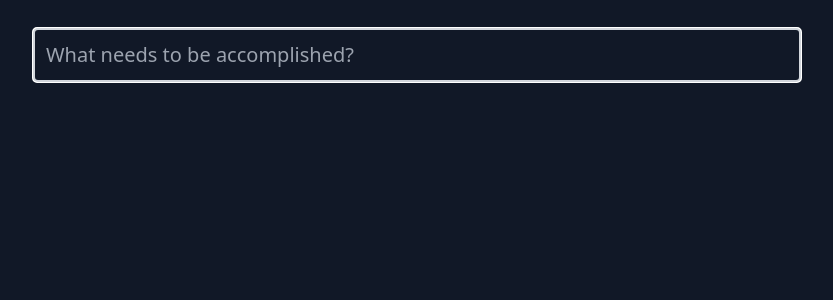
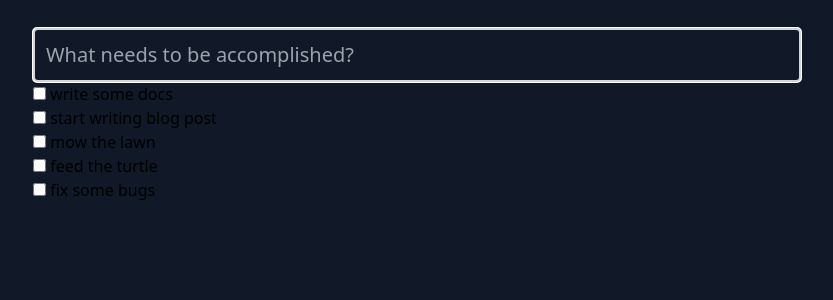
Before and after one commit to vivek700/tick-box, a SvelteKit app: page / in a window 1280 px wide. Shown: the top 300 px of the page, without its empty margins (223-1056 px from the left). Built offline with nearby package versions, Linux system fonts and the light colour scheme.

Commit message:
added new code

```diff
--- a/src/lib/todos.ts
+++ b/src/lib/todos.ts
@@ -6,7 +6,7 @@ type taskObject = {
 
 }
 
-type todoObject = {
+export type todoObject = {
     id: number
     done: boolean
     description: string
--- a/src/routes/+page.svelte
+++ b/src/routes/+page.svelte
@@ -1,7 +1,19 @@
 <script lang="ts">
+	import { createTodoStore } from '$lib/todos';
+	import TodoList from './TodoList.svelte';
+
 	function focusOnMount(node: HTMLElement) {
 		node.focus();
 	}
+
+	const todos = createTodoStore([
+		{ done: false, description: 'write some docs' },
+		{ done: false, description: 'start writing blog post' },
+		{ done: true, description: 'buy some milk' },
+		{ done: false, description: 'mow the lawn' },
+		{ done: false, description: 'feed the turtle' },
+		{ done: false, description: 'fix some bugs' }
+	]);
 </script>
 
 <section class=" mt-7 w-10/12 mx-auto flex justify-center">
@@ -15,8 +27,14 @@
 			placeholder="What needs to be accomplished?"
 			on:keydown={(e) => {
 				if (e.key !== 'Enter') return;
+				todos.add(e.currentTarget.value);
+				e.currentTarget.value = '';
 			}}
 		/>
+
+		<section>
+			<TodoList tasks={todos} done={false} />
+		</section>
 	</section>
 </section>
 
--- /dev/null
+++ b/src/routes/TodoList.svelte
@@ -0,0 +1,15 @@
+<script>
+	export let tasks;
+	export let done;
+</script>
+
+<ul>
+	{#each $tasks.filter((todo) => todo.done === done) as todo (todo.id)}
+		<li>
+			<label>
+				<input type="checkbox" checked={todo.done} />
+				<span>{todo.description}</span>
+			</label>
+		</li>
+	{/each}
+</ul>
```
